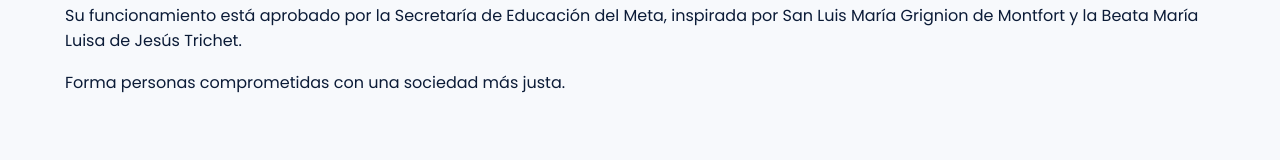
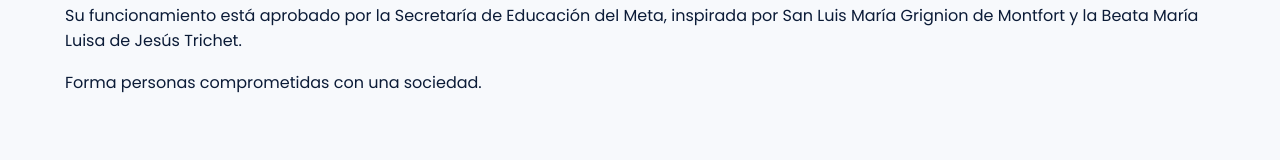
Before and after one commit to colsabiacacias2-crypto/colsabi-, a Next.js app: page /historia in a window 1280 px wide. Shown: the part 325-485 px from the top of the page. Built offline with nearby package versions, Linux system fonts and the light colour scheme.

Commit message:
actulizacion de prueba

```diff
--- a/app/historia/page.js
+++ b/app/historia/page.js
@@ -5,7 +5,7 @@ export default function Historia() {
         <h2 className="section__title">Historia</h2>
         <p>El Colegio Nuestra Señora de la Sabiduría es una institución educativa privada y católica, fundada en la ciudad de Acacías el 3 de diciembre de 1947.</p>
         <p>Su funcionamiento está aprobado por la Secretaría de Educación del Meta, inspirada por San Luis María Grignion de Montfort y la Beata María Luisa de Jesús Trichet.</p>
-        <p>Forma personas comprometidas con una sociedad más justa.</p>
+        <p>Forma personas comprometidas con una sociedad.</p>
       </div>
     </main>
   )
```
